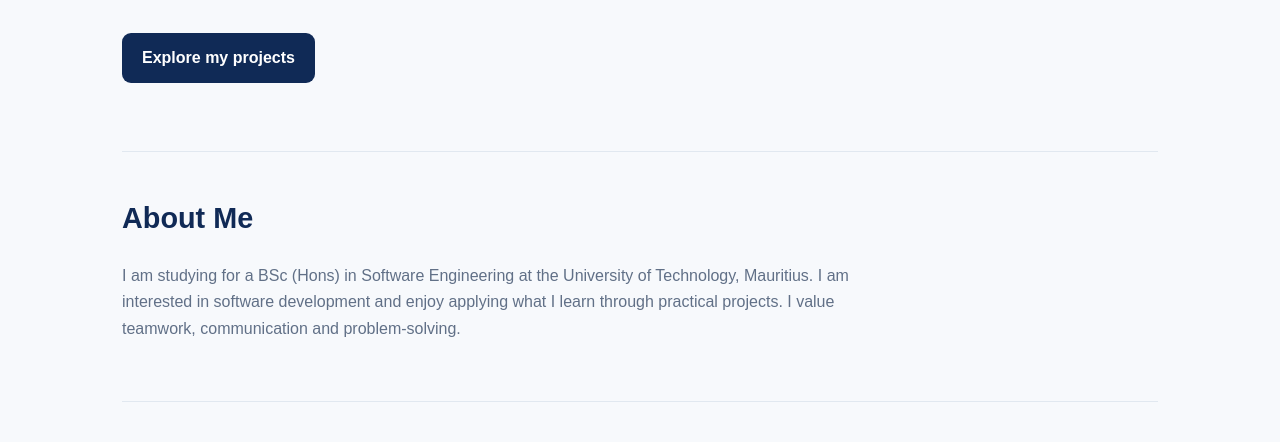
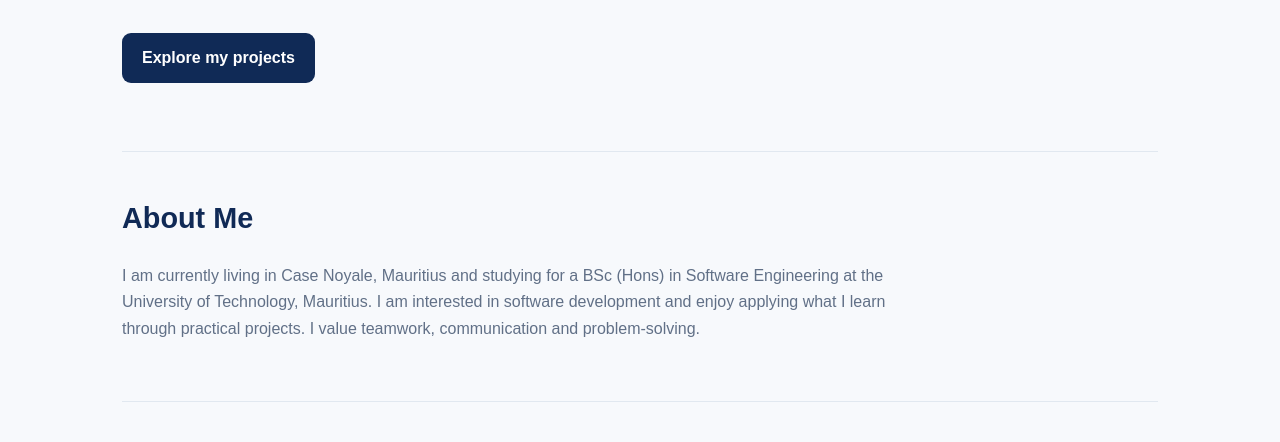
Before and after one commit to kimberly24-jpg/myportfolio, a plain HTML site: page index.html in a window 1280 px wide. Shown: the part 327-769 px from the top of the page. Drawn offline with Linux system fonts and the light colour scheme.

Commit message:
Revise 'About Me' section with current details
Updated the 'About Me' section to include current location.

```diff
--- a/index.html
+++ b/index.html
@@ -54,7 +54,7 @@ footer{text-align:center;padding:27px 20px;color:var(--muted);border-top:1px sol
 <p>I am a Software Engineering student eager to gain practical experience, improve my skills and learn new things.</p>
 <a class="button" href="#projects">Explore my projects</a></div>
 </div>
-<section id="about"><h2>About Me</h2><p class="intro">I am studying for a BSc (Hons) in Software Engineering at the University of Technology, Mauritius. I am interested in software development and enjoy applying what I learn through practical projects. I value teamwork, communication and problem-solving.</p></section>
+<section id="about"><h2>About Me</h2><p class="intro">I am currently living in Case Noyale, Mauritius and studying for a BSc (Hons) in Software Engineering at the University of Technology, Mauritius. I am interested in software development and enjoy applying what I learn through practical projects. I value teamwork, communication and problem-solving.</p></section>
 <section id="education"><h2>Education</h2><div class="card">
 <div class="timeline-item"><strong>BSc (Hons) Software Engineering</strong><div class="date">2025 – Present</div>University of Technology, Mauritius</div>
 <div class="timeline-item"><strong>Higher School Certificate (2024) and School Certificate (2022)</strong><div class="date">2017 – 2024</div>Quatre Bornes SSS</div>
```
